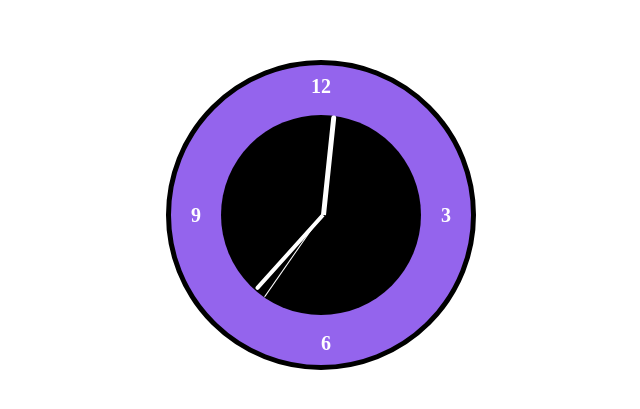
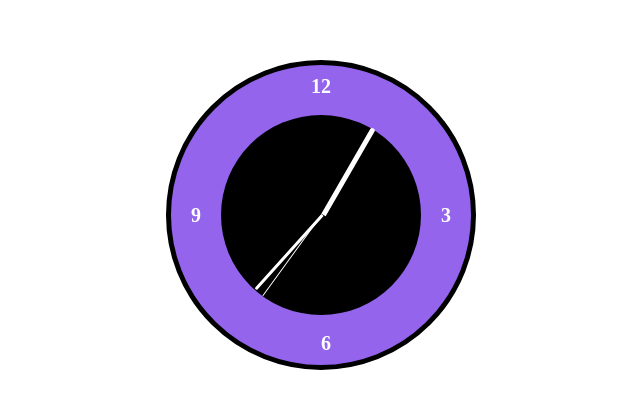
Before and after one commit to Hervepoh/JS30_Js-Clock, a plain HTML site: page index.html in a window 1280 px wide. Shown: the part 185-594 px from the top of the page, without its empty margins (319-959 px from the left). Drawn offline with Linux system fonts and the light colour scheme.

Commit message:
Js clock ready

```diff
--- a/css/main.css
+++ b/css/main.css
@@ -86,21 +86,21 @@
     border-top-left-radius:20px;
     position: absolute;
     left: 50%;
-    transform:translateX(-50%) rotateZ(0);
-    -webkit-transform:translateX(-50%) rotateZ(0);
-    -moz-transform:translateX(-50%) rotateZ(0);
-    -ms-transform:translateX(-50%) rotateZ(0);
-    -o-transform:translateX(-50%) rotateZ(0);
+    transform:translateX(-50%);
+    -webkit-transform:translateX(-50%);
+    -moz-transform:translateX(-50%);
+    -ms-transform:translateX(-50%);
+    -o-transform:translateX(-50%);
     transform-origin: bottom;
-    transition: all 0.2s;
-    -webkit-transition: all 0.2s;
-    -moz-transition: all 0.2s;
-    -ms-transition: all 0.2s;
-    -o-transition: all 0.2s;
+    transition: rotate 0.2s cubic-bezier(0.075, 0.82, 0.165, 1) ;
+    -webkit-transition: rotate 0.2s cubic-bezier(0.075, 0.82, 0.165, 1) ;
+    -moz-transition: rotate 0.2s cubic-bezier(0.075, 0.82, 0.165, 1) ;
+    -ms-transition: rotate 0.2s cubic-bezier(0.075, 0.82, 0.165, 1) ;
+    -o-transition: rotate 0.2s cubic-bezier(0.075, 0.82, 0.165, 1) ;
 }
 #aiguille-secondes{
     width: 1px;
 }
 #aiguille-minutes{
-    width: 4px;
+    width: 3px;
 }
--- a/js/main.js
+++ b/js/main.js
@@ -5,7 +5,7 @@ function setClock(){
     const secondes=date.getSeconds();
     const secondesDegree=(secondes/60)*360;
     const minutesDegree=(minutes/60)*360;
-    const heuresDegree=(heures/60)*360;
+    const heuresDegree=(heures/12)*360;
 
     const aiguilleSecondes=document.getElementById('aiguille-secondes');
     const aiguilleMinutes=document.getElementById('aiguille-minutes');
```
Also changed, not shown: img/background (1).jpg (deleted), 1 other file.
